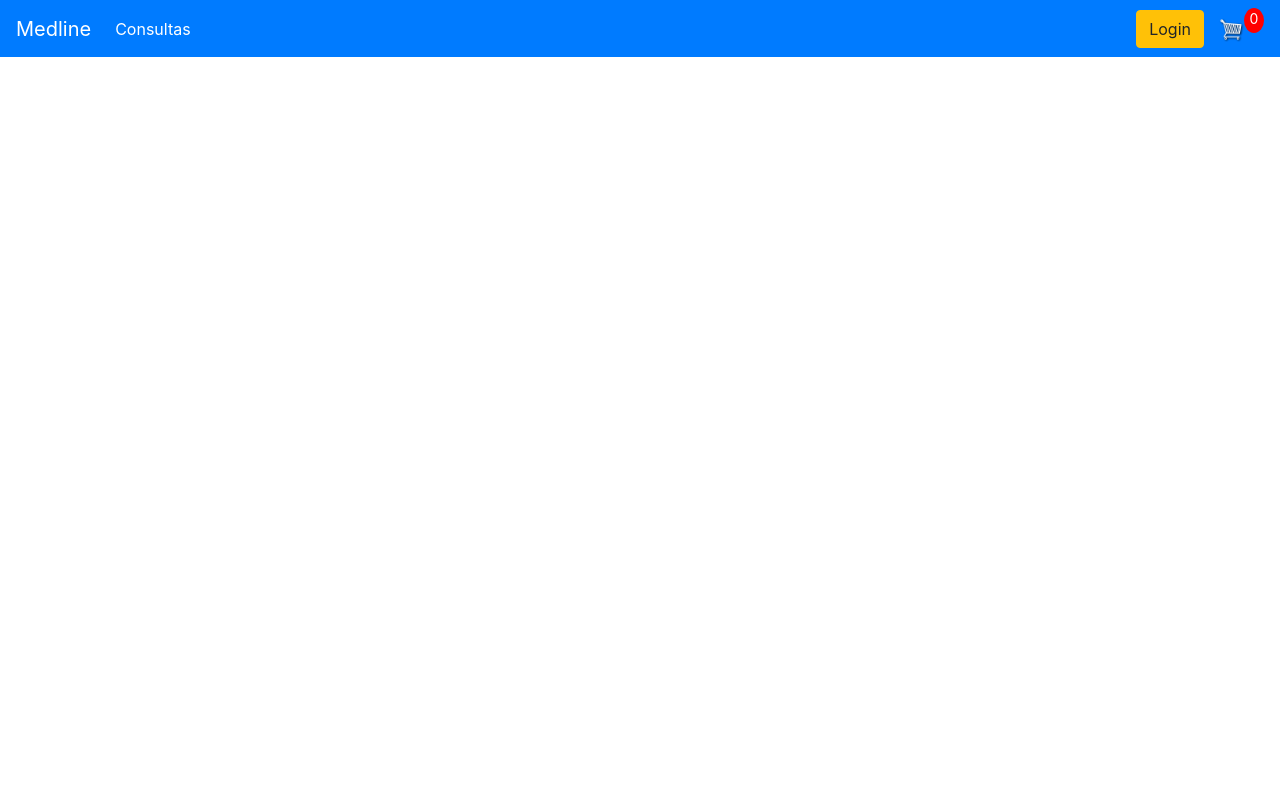
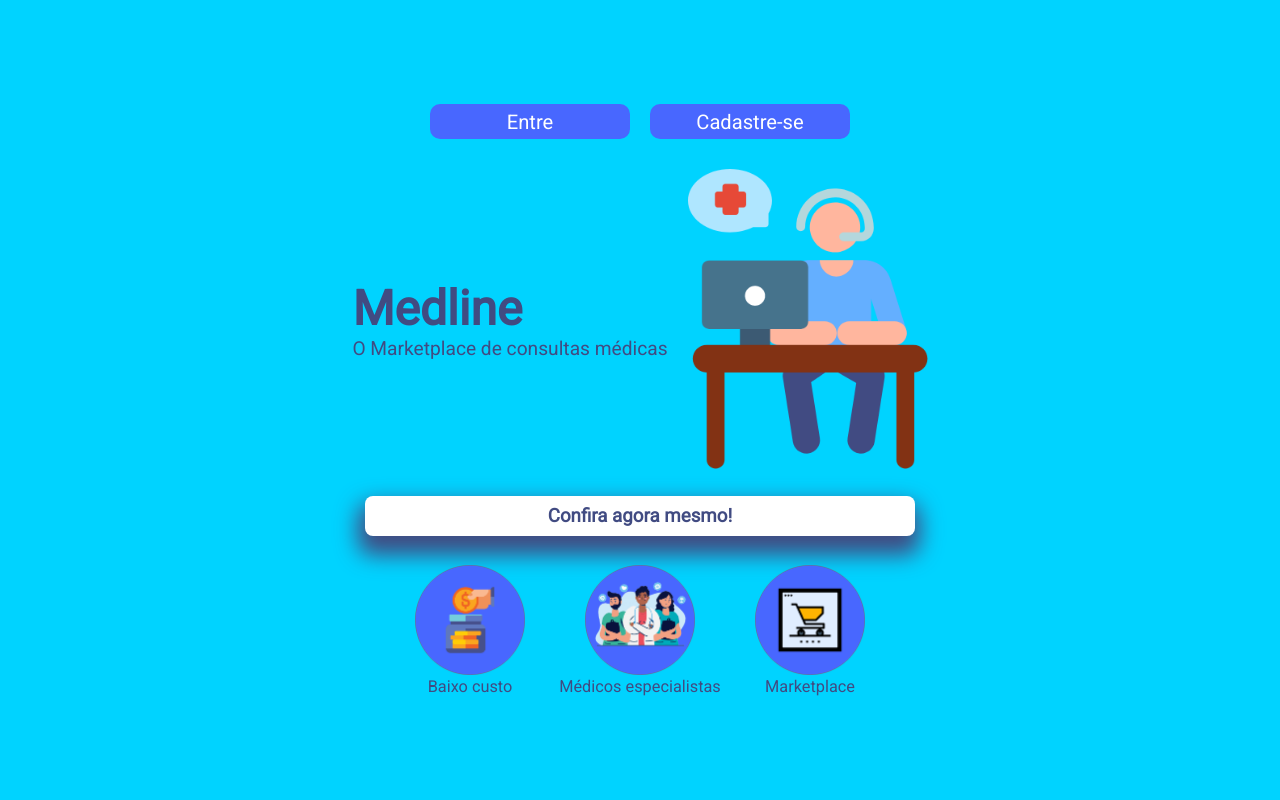
Before and after one commit to Patryck1999/Projeto_Medline, a Django app: page / in a window 1280 px wide. Run offline with Django 3.2, Linux system fonts and the light colour scheme; some libraries are stand-ins or nearby versions.

Commit message:
Tela Home Feita com sucesso!

```diff
--- a/medline/consulta/admin.py
+++ b/medline/consulta/admin.py
@@ -6,7 +6,8 @@ from .models import *
 admin.site.register(Pacientes)
 admin.site.register(Medicos)
 admin.site.register(Especialidades)
+admin.site.register(Agendas)
 admin.site.register(Medicos_especialidade)
+admin.site.register(Consultas)
 admin.site.register(Compras)
-admin.site.register(Consultas)
 admin.site.register(Compras_consulta)
--- a/medline/consulta/templates/base.html
+++ b/medline/consulta/templates/base.html
@@ -5,7 +5,7 @@
     <meta charset="UTF-8">
     <meta name="viewport" content="width=device-width, initial-scale=1.0">
     <title>Medline</title>
-    <link rel="stylesheet" type="text/css" href="{% static 'css/home.css' %}">
+    <link rel="stylesheet" type="text/css" href="{% static 'css/base.css' %}">
 
     <link rel="stylesheet" href="https://stackpath.bootstrapcdn.com/bootstrap/4.5.2/css/bootstrap.min.css" integrity="sha384-JcKb8q3iqJ61gNV9KGb8thSsNjpSL0n8PARn9HuZOnIxN0hoP+VmmDGMN5t9UJ0Z" crossorigin="anonymous">
 </head>
@@ -20,7 +20,13 @@
         <div class="collapse navbar-collapse" id="navbarSupportedContent">
             <ul class="navbar-nav mr-auto">
                 <li class="nav-item active">
-                    <a class="nav-link" href="{% url 'consultas' %}">Consultas <span class="sr-only">(current)</span></a>
+                    <a class="nav-link" href="{% url 'consultas' %}">Consultas<span class="sr-only">(current)</span></a>
+                </li>
+                <li class="nav-item active">
+                    <a class="nav-link" href="{% url 'consultas' %}">Especialidades <span class="sr-only">(current)</span></a>
+                </li>
+                <li class="nav-item active">
+                    <a class="nav-link" href="{% url 'consultas' %}">Cidades <span class="sr-only">(current)</span></a>
                 </li>
             </ul>
             <div class="form-inline my-2 my-lg-0">
--- /dev/null
+++ b/medline/consulta/templates/home.html
@@ -0,0 +1,48 @@
+{% load static %}
+<!DOCTYPE html>
+<html lang="pt-br">
+<head>
+	<title>Medline - Home</title>
+	<meta charset="utf-8">
+	<meta http-equiv="X-UA-Compatible" content="IE=Edge,chrome=1">
+	<meta name="viewport" content="width=device-width, initial-scale=1.0">
+	<link rel="stylesheet" type="text/css" href="{% static 'css/main.css' %}">
+	<link href="https://fonts.googleapis.com/css2?family=Roboto&display=swap" rel="stylesheet">
+</head>
+<body>
+	<div class="Home">
+		<div class="nav-bar">
+			<a class="entrar" href="#">Entre</a>
+			<a class="cadastrar" href="#">Cadastre-se</a>
+		</div>
+		<div class="container">
+			<div class="apresentation">
+				<div class="apresentation-content">
+					<h1>Medline</h1>
+					<h3>O Marketplace de consultas médicas</h1>
+				</div>
+				<div class="apresentation-image">
+					<img class="doctor" src="{% static 'imagens/doctor.png' %}" alt="doctor-online">
+				</div>
+			</div>
+			<div class="option">
+				<a class="option-confira" href="{% url 'consultas'%}">Confira agora mesmo!</a>
+			</div>
+			<div class="variedades">
+				<div class="row">
+					<img class="image-destaque" src="{% static 'imagens/custo_baixo.png' %}">
+					<p class="text-content">Baixo custo</p>
+				</div>
+				<div class="row">
+					<img class="image-destaque" src="{% static 'imagens/especialidades.png' %}">
+					<p class="text-content">Médicos especialistas</p>
+				</div>
+				<div class="row">
+					<img class="image-destaque" src="{% static 'imagens/carrinho.png' %}">
+					<p class="text-content">Marketplace</p>
+				</div>
+			</div>
+		</div>
+	</div>
+</body>
+</html>
--- a/medline/consulta/views.py
+++ b/medline/consulta/views.py
@@ -1,11 +1,23 @@
 from django.shortcuts import render
 from .models import *
+
+from .filters import EspecialidadeFilter
 # Create your views here.
 
 def home(request):
     context = {}
-    return render(request, 'base.html', context)
+    return render(request, 'home.html', context)
 
 def consultas(request):
-    context = {}
+    medicos_especialidade = Medicos_especialidade.objects.all()
+
+    especialidades = Especialidades.objects.all()
+    filtro_especialidade = EspecialidadeFilter(request.GET, queryset=especialidades)
+    especialidades = filtro_especialidade.qs
+
+    context = {
+        'filtro_especialidade':filtro_especialidade,
+        'especialidades':especialidades,
+        'medicos_especialidade':medicos_especialidade,
+        }
     return render(request, 'consultas.html', context)
--- a/medline/medline/settings.py
+++ b/medline/medline/settings.py
@@ -41,6 +41,8 @@ INSTALLED_APPS = [
     'django.contrib.staticfiles',
 
     'consulta.apps.ConsultaConfig',
+
+    'django_filters',
 ]
 
 MIDDLEWARE = [
--- a/medline/medline/urls.py
+++ b/medline/medline/urls.py
@@ -21,6 +21,6 @@ from django.conf import settings
 
 urlpatterns = [
     path('admin/', admin.site.urls),
-    path('', include('consulta.urls'))
+    path('', include('consulta.urls')),
 ]
 urlpatterns += static(settings.MEDIA_URL, document_root=settings.MEDIA_ROOT)
--- a/medline/static/css/home.css
+++ b/medline/static/css/base.css
@@ -25,6 +25,10 @@ h1,h2,h3,h4,h5,h6{
 	border-radius: 0 0 4px 4px;
 }
 
+.form-row{
+	margin-top: 10px;
+
+}
 .bg-dark{
 	background-color: #4f868c!important;
 }
@@ -98,3 +102,8 @@ h1,h2,h3,h4,h5,h6{
 .hidden{
 	display: none!important;
 }
+
+form{
+	margin-top: 10px;
+
+}
--- /dev/null
+++ b/medline/static/css/main.css
@@ -0,0 +1,133 @@
+:root{
+	--color-background: #00D3FF;
+	--color-background-button: #FFFFFF;
+	--color-background-button-login: #4867FF;
+	--color-text: #414B82;
+
+
+	font-size: 60%;
+}
+* {
+    margin: 0;
+    padding: 0;
+    box-sizing: border-box;
+}
+html,body {
+    height: 100vh;
+}
+body {
+    background-color: var(--color-background);
+    display: flex;
+    align-items: center;
+    justify-content: center;
+}
+
+.nav-bar{
+	display: flex;
+	justify-content: center;
+	align-items: center;
+}
+
+a.entrar, a.cadastrar {
+	color: #FFFFFF;
+	font-family: 'Roboto', sans-serif;
+	font-weight: 500;
+	font-size: 2.1rem;
+	text-decoration: none;
+	border-radius: 10px;
+
+	display: flex;
+	justify-content: center;
+	align-items: center;
+
+	width: 200px;
+	height: 35px;
+	background: var(--color-background-button-login);
+
+	margin: 10px;
+}
+
+div.apresentation{
+	display: flex;
+	flex-direction: row;
+	padding: 20px;
+}
+div.apresentation-content{
+	padding: 0px 20px 0px 0px;
+	display: flex;
+	flex-direction: column;
+	justify-content: center;
+}
+h1, h3 {
+	color: var(--color-text);
+	font-family: 'Roboto', sans-serif;
+}
+h1 {
+	font-size: 5rem;
+}
+h3 {
+	font-size: 2rem;
+	font-weight: 400;
+}
+img.doctor{
+	width: 240px;
+	height: 300px;
+}
+
+div.option{
+	margin: 5px 10px 20px 10px;
+	display: flex;
+	justify-content: center;
+	align-items: center;
+
+}
+a.option-confira {
+	color: var(--color-text);
+	font-family: 'Roboto', sans-serif;
+	font-weight: 700;
+	font-size: 1.95rem;
+	text-decoration: none;
+
+	-webkit-box-shadow: -1px 13px 22px 6px #414B82;
+	-moz-box-shadow: -1px 13px 22px 6px #414B82;
+	box-shadow: -1px 13px 22px 6px #414B82;
+	border-radius: 8px;
+
+	display: flex;
+	justify-content: center;
+	align-items: center;
+
+	width: 550px;
+	height: 40px;
+	background: var(--color-background-button);
+
+}
+
+
+img.image-destaque {
+	width: 110px;
+	height: 110px;
+}
+
+p.text-content{
+	color: var(--color-text);
+	font-family: 'Roboto', sans-serif;
+	font-weight: 500;
+	font-size: 1.7rem;
+
+	padding: 2px;
+}
+
+div.variedades {
+	display: grid;
+    grid-template-columns: repeat(auto-fill, minmax(100px, 170px));
+    grid-template-rows: 150px;
+    justify-content: center;
+    align-items: center;
+}
+div.row {
+	display: flex;
+	flex-direction: column;
+	justify-content: center;
+	align-items: center;
+}
```
Also changed, not shown: medline/consulta/filters.py (added, +8 -0 lines), medline/consulta/models.py (+26 -5 lines), medline/consulta/templates/consultas.html (+17 -11 lines), medline/consulta/urls.py (line endings or trailing spaces), medline/static/imagens/carrinho.png (added), medline/static/imagens/custo_baixo.png (added), medline/static/imagens/doctor.png (added), medline/static/imagens/especialidades.png (added).
